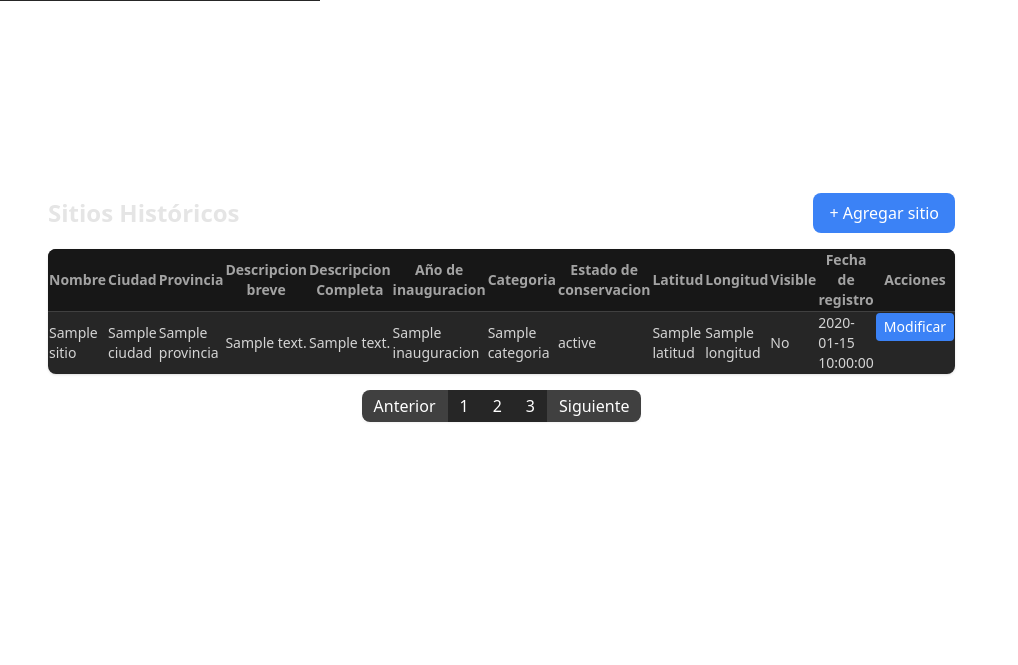
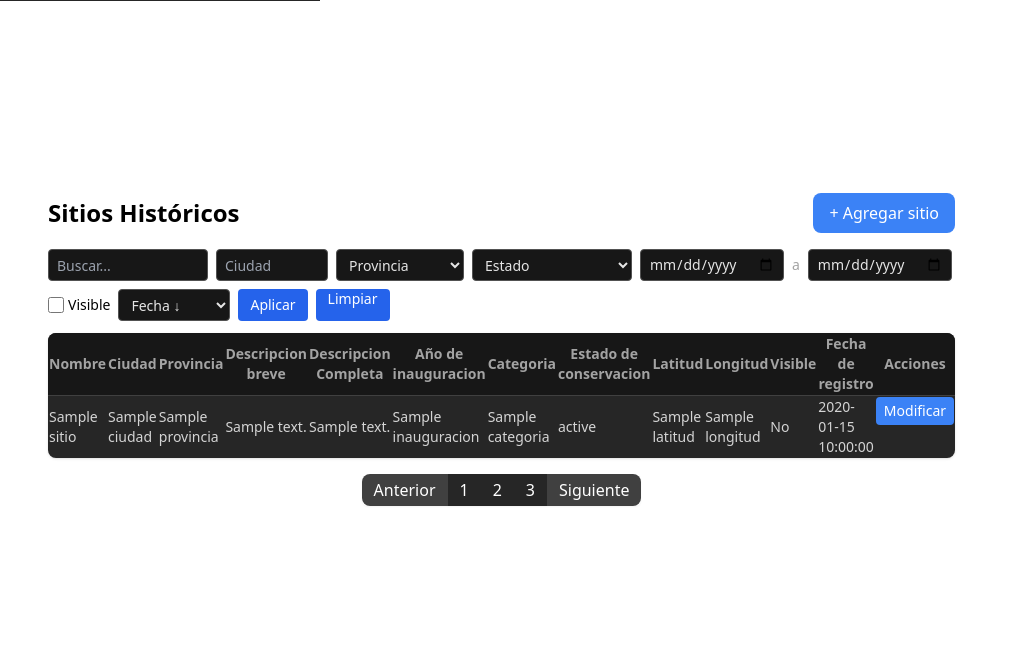
Before and after one commit to AdrianASambido/Proyecto-de-software, a Flask app: template admin/src/web/templates/sites/sites_table.html in a window 1280 px wide. Shown: the part 799-1464 px from the top of the page, without its empty margins (0-1018 px from the left). Before the commit the page ends 1221 px from the top, so only its background shows below. Run offline with Flask 3, Linux system fonts and the light colour scheme; the template is opened without the code that fills it: most values are stand-ins (such as "Sample title", 1, 10 or a date in 2020); some libraries are stand-ins or nearby versions.

Commit message:
Agrego opciones filtrado a sitios

```diff
--- a/admin/src/core/board_sites.py
+++ b/admin/src/core/board_sites.py
@@ -2,7 +2,7 @@
     Este modelo representa las operaciones relacionadas con los sitios historicos.
 """
 from core.Entities.site import Site,db
-
+from datetime import datetime
 sites= [
     {
         "id": 1,
@@ -16,7 +16,7 @@ sites= [
         "longitud": -88.5678,
         "categoria": "Arqueológico",
         "estado_conservacion": "Bueno",
-
+        "fecha_registro": datetime(2023, 1, 15, 10, 0, 0),
         "visible": True,
     }
 ]
@@ -44,7 +44,7 @@ def add_site(site_data):
         "longitud": site_data.get("longitud"),
         "categoria": site_data.get("categoria"),
         "estado_conservacion": site_data.get("estado_conservacion"),
-
+        "fecha_registro": datetime.now(),
         "visible": site_data.get("visible", True),
 
     }
--- a/admin/src/web/templates/common/tables_base.html
+++ b/admin/src/web/templates/common/tables_base.html
@@ -3,15 +3,15 @@
 {% block content %}
 <div class="w-full px-4 sm:px-8 lg:px-12">
   <div class="flex w-full items-center justify-between pb-4">
-    <h1 class="text-2xl font-bold text-neutral-200">
+    <h1 class="text-2xl font-bold text-black-200">
       {% block table_title %}Título de la tabla{% endblock %}
     </h1>
     <a href="{% block add_url %}#{% endblock %}"
-       class="rounded-lg bg-blue-500 px-4 py-2 text-white hover:bg-white-600">
+       class="rounded-lg bg-blue-500 px-4 py-2 text-white hover:bg-blue-600">
       + {% block add_label %}Agregar{% endblock %}
     </a>
   </div>
-
+{% block table_filters %}{% endblock %}
   <div class="overflow-x-auto rounded-lg bg-neutral-800 shadow">
     <table class="min-w-full divide-y divide-neutral-700 text-sm text-neutral-300">
       <thead class="bg-neutral-900 text-neutral-400">
--- a/admin/src/web/templates/sites/sites_table.html
+++ b/admin/src/web/templates/sites/sites_table.html
@@ -2,8 +2,76 @@
 
 {% block table_title %}Sitios Históricos{% endblock %}
 
+
 {% block add_url %}{{ url_for('sites.add_form') }}{% endblock %}
 {% block add_label %}Agregar sitio{% endblock %}
+{% block table_filters %}
+<form method="get" class="mb-3 flex flex-wrap items-center gap-2 text-sm">
+  <!-- Búsqueda -->
+  <input type="text" name="search" placeholder="Buscar..."
+         value="{{ request.args.get('search','') }}"
+         class="h-8 w-40 rounded border border-neutral-600 bg-neutral-900 px-2 text-neutral-200"/>
+
+  <!-- Ciudad -->
+  <input type="text" name="ciudad" placeholder="Ciudad"
+         value="{{ request.args.get('ciudad','') }}"
+         class="h-8 w-28 rounded border border-neutral-600 bg-neutral-900 px-2 text-neutral-200"/>
+
+  <!-- Provincia -->
+  <select name="provincia"
+          class="h-8 w-32 rounded border border-neutral-600 bg-neutral-900 px-2 text-neutral-200">
+    <option value="">Provincia</option>
+    {% for prov in provincias %}
+      <option value="{{ prov }}" {% if request.args.get('provincia') == prov %}selected{% endif %}>{{ prov }}</option>
+    {% endfor %}
+  </select>
+
+  <!-- Estado -->
+  <select name="estado_conservacion"
+          class="h-8 w-40 rounded border border-neutral-600 bg-neutral-900 px-2 text-neutral-200">
+    <option value="">Estado</option>
+    {% for estado in ['Bueno','Regular','Malo'] %}
+      <option value="{{ estado }}" {% if request.args.get('estado_conservacion') == estado %}selected{% endif %}>{{ estado }}</option>
+    {% endfor %}
+  </select>
+
+  <!-- Fecha registro -->
+  <input type="date" name="fecha_desde"
+         value="{{ request.args.get('fecha_desde','') }}"
+         class="h-8 rounded border border-neutral-600 bg-neutral-900 px-2 text-neutral-200"/>
+  <span class="text-neutral-400">a</span>
+  <input type="date" name="fecha_hasta"
+         value="{{ request.args.get('fecha_hasta','') }}"
+         class="h-8 rounded border border-neutral-600 bg-neutral-900 px-2 text-neutral-200"/>
+
+  <!-- Visibilidad -->
+  <label class="flex items-center gap-1 text-black-300">
+    <input type="checkbox" name="visible" value="1"
+           {% if request.args.get('visible') %}checked{% endif %}
+           class="h-4 w-4 rounded border-neutral-600"/>
+    Visible
+  </label>
+
+  <!-- Orden -->
+  <select name="orden"
+          class="h-8 w-28 rounded border border-neutral-600 bg-neutral-900 px-2 text-neutral-200">
+    <option value="fecha_desc" {% if request.args.get('orden')=='fecha_desc' %}selected{% endif %}>Fecha ↓</option>
+    <option value="fecha_asc" {% if request.args.get('orden')=='fecha_asc' %}selected{% endif %}>Fecha ↑</option>
+    <option value="nombre_asc" {% if request.args.get('orden')=='nombre_asc' %}selected{% endif %}>Nombre ↑</option>
+    <option value="nombre_desc" {% if request.args.get('orden')=='nombre_desc' %}selected{% endif %}>Nombre ↓</option>
+    <option value="ciudad_asc" {% if request.args.get('orden')=='ciudad_asc' %}selected{% endif %}>Ciudad ↑</option>
+    <option value="ciudad_desc" {% if request.args.get('orden')=='ciudad_desc' %}selected{% endif %}>Ciudad ↓</option>
+  </select>
+
+  <!-- Botones -->
+  <button type="submit"
+          class="h-8 rounded bg-blue-600 px-3 text-white hover:bg-blue-500">Aplicar</button>
+
+      <a
+     class="h-8 rounded bg-blue-600 px-3 text-white hover:bg-blue-500">Limpiar</a>
+</form>
+{% endblock %}
+
 
 {% block table_headers %}
   <th>Nombre</th>
@@ -39,7 +107,7 @@
       <!-- Columna de acciones con botón Modificar -->
       <td class="flex gap-2">
         <a
-           class="rounded bg-blue-500 px-2 py-1 text-white hover:bg-white-600">
+           class="rounded bg-blue-500 px-2 py-1 text-white hover:bg-blue-600">
           Modificar
         </a>
       </td>
```
